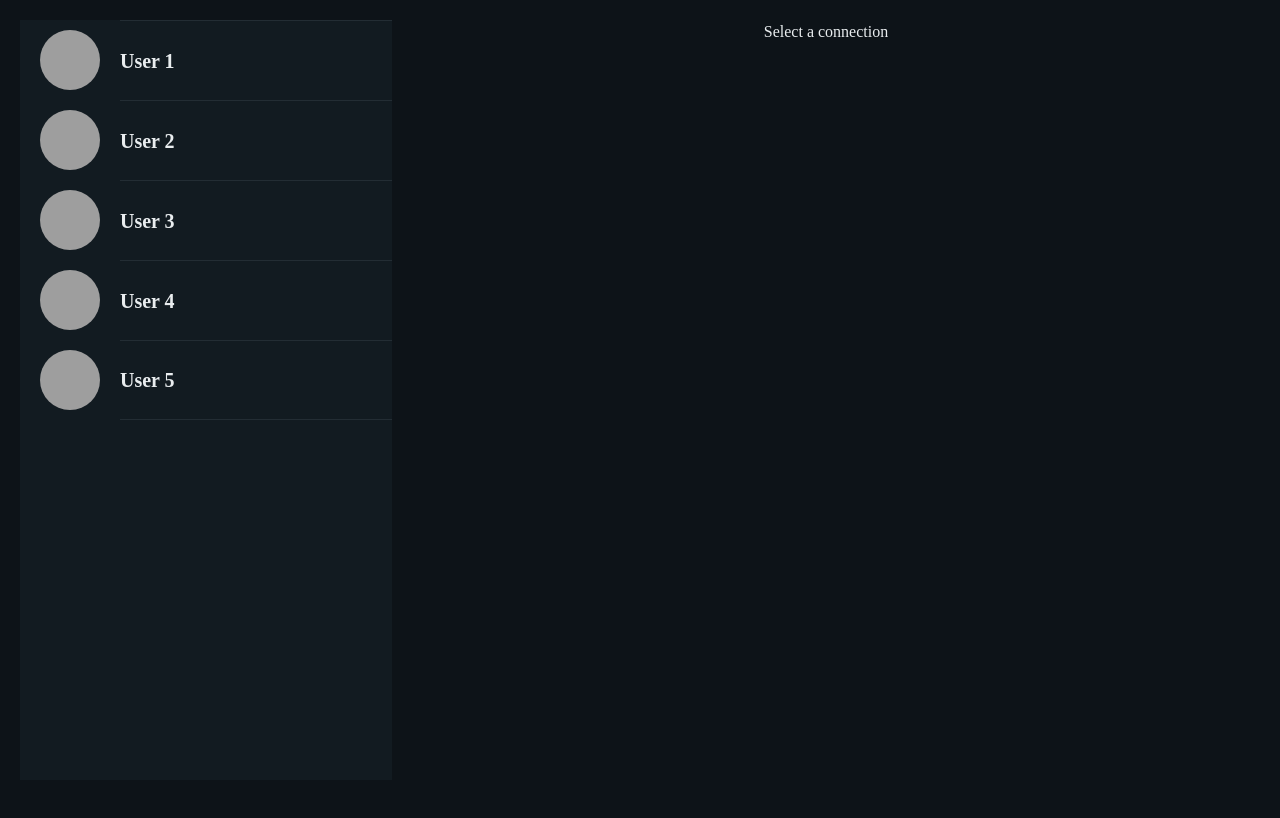
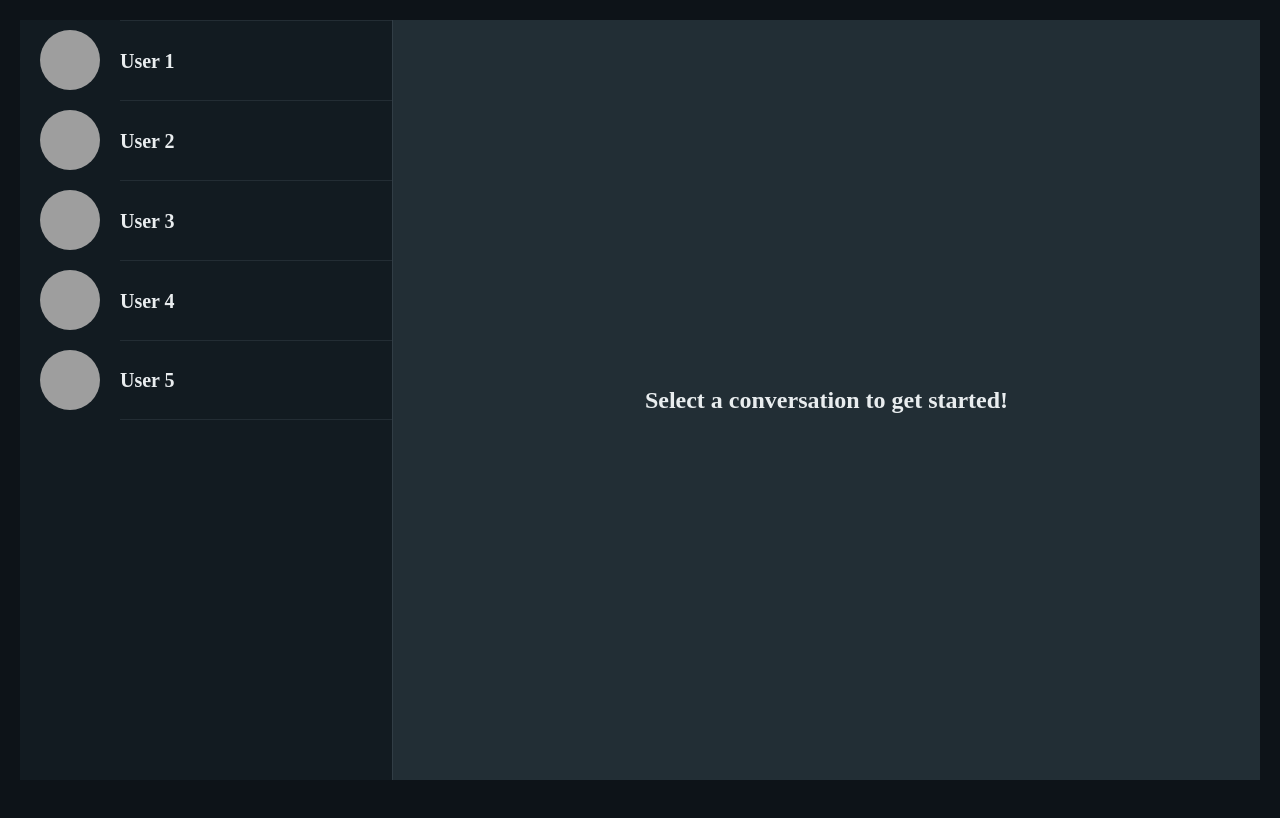
Before and after one commit to phish432/WhatsApp-Clone, a React (Vite) app: page / in a window 1280 px wide. Built offline with nearby package versions, Linux system fonts and the light colour scheme; grey boxes are pictures that could not be loaded; a web font is replaced by a local one.

Commit message:
Added fallback screen

```diff
--- /dev/null
+++ b/src/components/Fallback/Fallback.css
@@ -0,0 +1,10 @@
+.fallback {
+  display: flex;
+  flex-direction: column;
+  justify-content: center;
+  flex-grow: 1;
+
+  height: 100%;
+  width: 100%;
+  text-align: center;
+}
--- /dev/null
+++ b/src/components/Fallback/Fallback.tsx
@@ -0,0 +1,9 @@
+import "./Fallback.css";
+
+const Fallback = () => {
+  return (
+    <span className="fallback">Select a conversation to get started!</span>
+  );
+};
+
+export default Fallback;
--- a/src/components/MainPanel/MainPanel.css
+++ b/src/components/MainPanel/MainPanel.css
@@ -7,3 +7,10 @@
   width: 70%;
   min-width: 640px;
 }
+
+.mainPanel .fallback {
+  border-left: 1px solid rgba(134, 150, 160, 0.15);
+  background-color: #222e35;
+  font-size: 1.5em;
+  font-weight: bold;
+}
--- a/src/components/MainPanel/MainPanel.tsx
+++ b/src/components/MainPanel/MainPanel.tsx
@@ -1,4 +1,5 @@
 import { Connection } from "../../constant/connections";
+import Fallback from "../Fallback/Fallback";
 import ConnectionCard from "../ConnectionCard/ConnectionCard";
 import "./MainPanel.css";
 
@@ -8,7 +9,11 @@ type Props = {
 
 const MainPanel = (props: Props) => {
   if (props.activeConnection === undefined) {
-    return <div className="mainPanel">Select a connection</div>;
+    return (
+      <div className="mainPanel">
+        <Fallback />
+      </div>
+    );
   } else {
     return (
       <div className="mainPanel">
```
